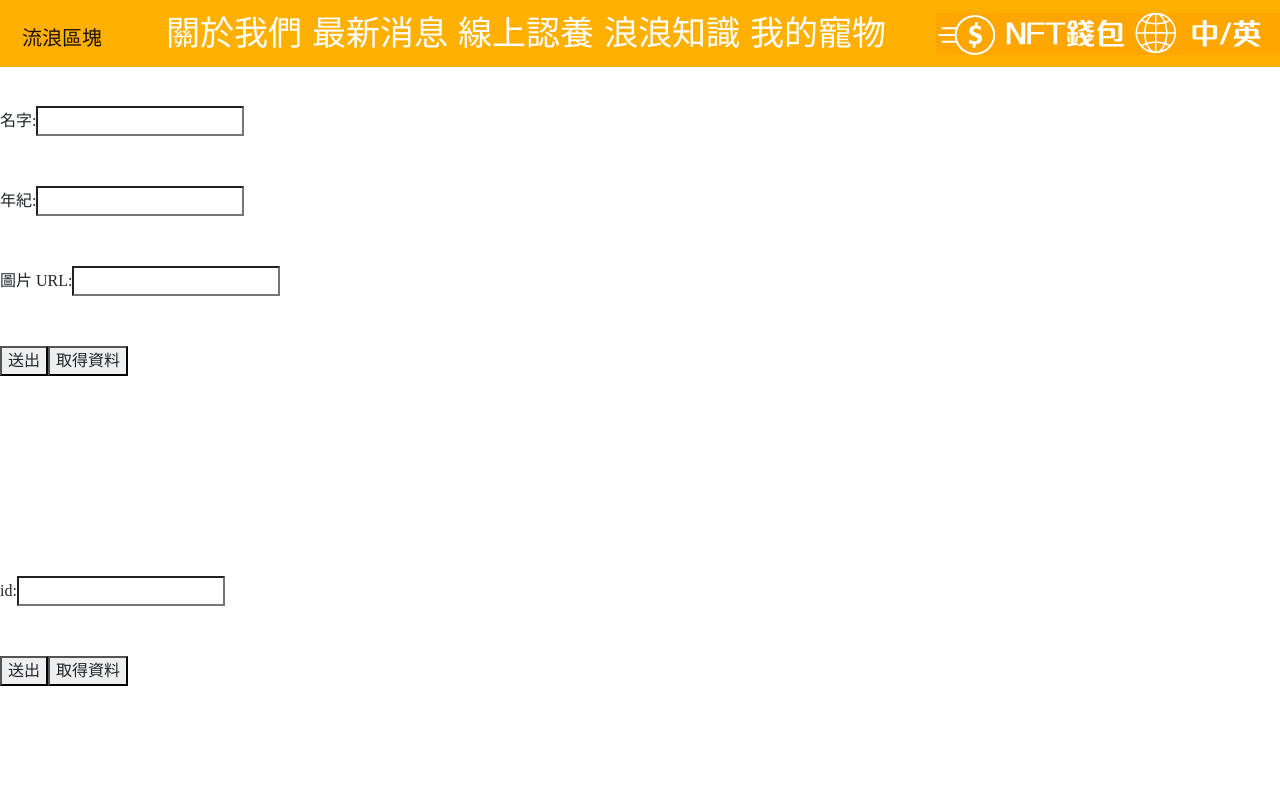
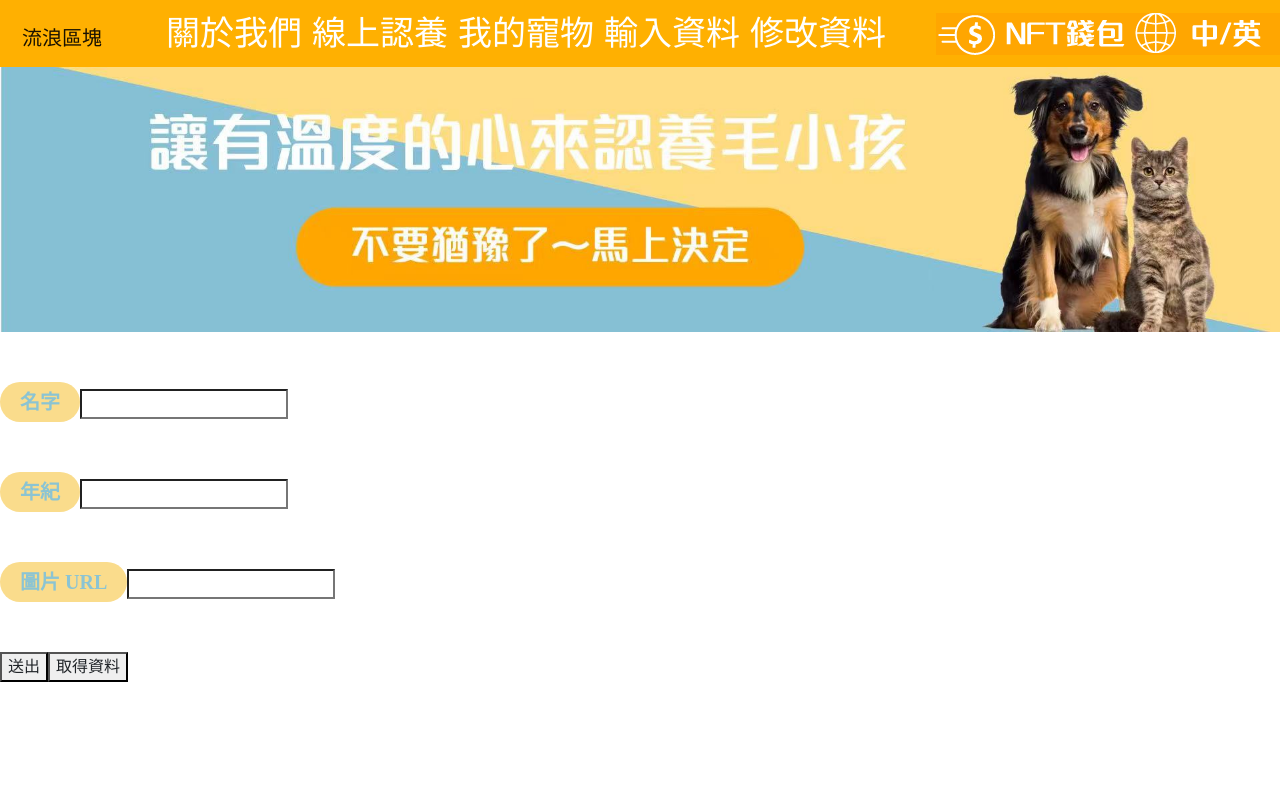
Before and after one commit to OttoFlame89111/SEC-DAPP, a React (Create React App) app: page /#/e in a window 1280 px wide. Both pictures are taken after a click on the button 1033 px from the left and 33 px from the top of the page. Shown: the top 800 px of the page. Built offline with nearby package versions, Linux system fonts and the light colour scheme; the HTML template or start-up script is replaced by a standard one; a web font is replaced by a local one.

Commit message:
最後版本更新

```diff
--- a/src/DogAct.js
+++ b/src/DogAct.js
@@ -7,16 +7,12 @@ function DogAct(){
 		<div className="Container4">
 			<div className="Container4-title"></div>
 			<div className="Container4-center">
-				<span className="Container4-text">Lorern lpsum is simply dummy text of the printing and typeset-
-				ting industry. Lorern lpsum has been the industry's standard
-				dummy text ever since the 1500s, when an unknown printer
-				took a galley of type and scrambled it to make a type speci-
-				men book. It has survived not only five centuries, but also the
-				leap into electronic typesetting, remaining essentially un-
-				changed. It was popularised in the 1960s with the release of
-				Letraset sheets containing Lorern lpsum passages, and more
-				recently with desktop publishing software like Aldus Page-
-				Maker including versions of Lorern lpsum.
+				<span className="Container4-text">我們相信，每一隻流浪狗都應該得到愛、尊重和關懷。作為一個團隊，
+				我們堅信我們可以為這些無家可歸的毛小孩帶來希望和改變。
+				<td></td>
+				擁抱慈愛：我們相信，愛是最強大的力量。我們以慈愛和同理心對待每一隻流浪狗，並致力於為牠們提供一個安全、溫暖和有愛的家。
+				<td></td>保護無辜：流浪狗無辜地面對著生活的困境和挑戰。我們堅定地相信，每一隻生命都是寶貴的，並且值得被尊重、保護和照顧。我們將竭盡所能，為這些流浪狗提供適當的食物、水源和醫療護理。
+				<td></td>建立合作：我們相信，只有通過合作和共同努力，我們才能真正改變流浪狗的命運。我們將與當地政府、動物保護組織和志願者合作，共同制定和實施有效的流浪狗救助計劃，並推動相關法律和政策的改變。
 				</span>
 				<div className="Container4-picture"></div>
 			</div>
--- a/src/NavBar.js
+++ b/src/NavBar.js
@@ -41,13 +41,13 @@ class NavBar extends React.Component {
               <Nav className="me-auto Button-Container">
                 <Link className='NavBar-Button1' to={""}>
                   <Trans i18nKey='description.navbar1' /></Link>
-                <Link className='NavBar-Button2' to={"/create"}>
+                <Link className='NavBar-Button2' to={"/owner"}>
                   <Trans i18nKey='description.navbar2' /></Link>
-                <Link className='NavBar-Button3' to={"/owner"}>
+                <Link className='NavBar-Button3' to={"/ownerpet"}>
                   <Trans i18nKey='description.navbar3' /></Link>
-                <Link className='NavBar-Button4' to={"/update"}>
+                <Link className='NavBar-Button4' to={"/create"}>
                   <Trans i18nKey='description.navbar4' /></Link>
-                <Link className='NavBar-Button3' to={"/ownerpet"}>
+                <Link className='NavBar-Button3' to={"/update"}>
                   <Trans i18nKey='description.navbar5' /></Link>
               </Nav>
             </Navbar.Collapse>
--- a/src/ProductSpecial.js
+++ b/src/ProductSpecial.js
@@ -24,16 +24,12 @@ function ProductSpecial(){
 			<div className="Container5-bottom">
 				<div className="Container5-picture"></div>
 				<span className="Container5-text">
-				Lorern lpsum is simply dummy text of the printing and typeset-
-				ting industry. Lorern lpsum has been the industry's standard
-				dummy text ever since the 1500s, when an unknown printer
-				took a galley of type and scrambled it to make a type speci-
-				men book. It has survived not only five centuries, but also the
-				leap into electronic typesetting, remaining essentially un-
-				changed. It was popularised in the 1960s with the release of
-				Letraset sheets containing Lorern lpsum passages, and more
-				recently with desktop publishing software like Aldus Page-
-				Maker including versions of Lorern lpsum.
+				關注領養狗狗最新消息介紹
+				<td></td>
+
+歡迎加入我們的領養狗狗社群！我們致力於為流浪狗提供安全、溫暖和永久的家庭，並通過定期分享最新消息和資訊，讓您緊跟我們的領養活動。
+
+
 				</span>
 			</div>
 		</div>
--- a/src/i18n/en.json
+++ b/src/i18n/en.json
@@ -1,9 +1,9 @@
 {
 	"navbar1": "About us",
-	"navbar2": "News",
-	"navbar3": "Online adoption",
-	"navbar4": "Voyager knowledge",
-	"navbar5": "Contract us",
+	"navbar2": "Online adoption",
+	"navbar3": "my pet",
+	"navbar4": "input data",
+	"navbar5": "modify data",
 	"container3_title": "Close-up photo",
 	"container3_text": "If you can bookmark our resources and help our resources~",
 	"container5_first_title": "Features",
--- a/src/i18n/zh-TW.json
+++ b/src/i18n/zh-TW.json
@@ -1,9 +1,9 @@
 {
 	"navbar1": "關於我們",
-	"navbar2": "最新消息",
-	"navbar3": "線上認養",
-	"navbar4": "浪浪知識",
-	"navbar5": "我的寵物",
+	"navbar2": "線上認養",
+	"navbar3": "我的寵物",
+	"navbar4": "輸入資料",
+	"navbar5": "修改資料",
 	"container3_title": "浪浪特寫照",
 	"container3_text": "如果可以收藏我們資助我們資助吧~",
 	"container5_first_title": "產品特點",
--- a/src/views/addpet/index.jsx
+++ b/src/views/addpet/index.jsx
@@ -1,6 +1,7 @@
 import React from 'react';
 import { ethers } from 'ethers';
 import abi from './abi.json';
+import styles from "./index.module.css";
 
 const contractAddress = '0xf6271A9a7591EA7EF07044024F3c9A4556d12C91'
 //const contractAddress = '0xe76297Bfd415Bca7D29868283db6F70E638da1Ee'
@@ -44,18 +45,31 @@ function Addpet(){
   let getTheId="";
 
     return(
+
+
+
       <div>
+         <img src={require('../../img/ownerbanner.jpg')} style={{ width: "100%" }} alt=""></img>
         <form action="">
             <div style={{marginTop: 50}}
             ></div>
-            名字:<input type="text" onChange={e => getTheName=e.target.value} />
+            <button className={styles["button"]}>
+            名字
+            </button>
+          <input type="text" onChange={e => getTheName=e.target.value} />
             <div style={{marginTop: 50}}
             ></div>
-            年紀:<input type="text" onChange={e => getTheage=e.target.value} />
+            <button className={styles["button"]}>
+            年紀
+            </button>
+            <input type="text" onChange={e => getTheage=e.target.value} />
             <div style={{marginTop: 50}}
             ></div>
 
-            圖片 URL:<input type="text" onChange={e => getTheImageURL=e.target.value} />
+            <button className={styles["button"]}>
+            圖片 URL
+            </button>
+            <input type="text" onChange={e => getTheImageURL=e.target.value} />
             <div style={{marginTop: 50}}
             ></div>
 
@@ -67,7 +81,11 @@ function Addpet(){
 
         </form>
         <form>
-            id:<input type="text" onChange={e => getTheId=e.target.value} />
+
+        <button className={styles["button"]}>
+            ID
+            </button>
+            <input type="text" onChange={e => getTheId=e.target.value} />
             <div style={{marginTop: 50}}
             ></div>
 
--- /dev/null
+++ b/src/views/addpet/index.module.css
@@ -0,0 +1,54 @@
+.button {
+  background: #fadc8c;
+  color: #fff;
+  font-weight: bold;
+  font-size: 20px;
+  color: #8bc4d3;
+  padding: 5px 20px;
+  border-radius: 20px;
+  border: none;
+}
+.button2 {
+  border: 2px solid #fadc8c;
+  background: #fff;
+  color: #fff;
+  font-weight: bold;
+  font-size: 15px;
+  color: #8bc4d3;
+  padding: 5px 40px;
+  border-radius: 20px;
+  margin-top: 10px;
+}
+.container {
+}
+.list {
+  display: grid;
+  grid-template-columns: 1fr 1fr 1fr;
+  grid-gap: 20px;
+  margin-top: 30px;
+}
+.item {
+  width: 100%;
+  position: relative;
+  display: flex;
+  flex-direction: column;
+  align-items: center;
+}
+.item-img {
+  width: 100%;
+  padding-bottom: 100%;
+  position: relative;
+}
+.item-img-img {
+  width: 100%;
+  height: 100%;
+  position: absolute;
+  border-radius: 10px;
+}
+.f1 {
+  margin-top: 20px;
+  color: #666;
+}
+.content {
+  padding: 20px;
+}
--- a/src/views/create/index.jsx
+++ b/src/views/create/index.jsx
@@ -53,6 +53,7 @@ function Create(){
 	}, []);
 	return (
 		<>
+		<img src={require('../../img/ownerbanner.jpg')} style={{ width: "100%" }} alt=""></img>
 			<h1>輸入個人資料 </h1>
 			<h3>錢包地址:{walletAddress}</h3><br/>
 			<form action="">
@@ -62,8 +63,11 @@ function Create(){
 				value={email} onChange={(e) => setEmail(e.target.value)} /><br/>
 				<input type="text" placeholder="地址"
 				value={address} onChange={(e) => setAddress(e.target.value)} /><br/>
+				<div style={{marginTop: 110}}
+            ></div>
 				<button type="submit"
 				onClick={handleOnSubmit}>送出</button>
+
 			</form>
 
 		</>
--- a/src/views/owner/index.jsx
+++ b/src/views/owner/index.jsx
@@ -52,9 +52,10 @@ function Owner() {
           認養計畫
         </button>
         <div className={styles["f1"]}>
-          Contrary to popular belief, Lorem Ipsum is not simply random text. It has roots in a piece of classical Latin literature from
-          bomaking it. over o vears olde richard countock. a Latin protessor at hampsden-Sydney College in Virginia,
-          looked  up one of the more obscure Latin words,consectetur,from a Lorem Ipsum passage,and going througn the cites of the word in classical
+        促進狗狗的認養：提供一個平台，讓有意認養狗狗的人們能夠輕鬆尋找合適的狗狗並進行認養程序。
+照顧流浪狗狗：確保認養的狗狗能夠得到適當的照顧和愛護，提供必要的醫療和食物。
+宣導意識提升：透過宣傳和教育活動，提高公眾對流浪狗狗問題的關注和意識，鼓勵認養而非購買寵物。
+提供後續支持：為認養家庭提供相關的資源和指導，協助他們順利適應新成員，解決可能出現的問題。
         </div>
         <div style={{ display: "flex", marginTop: 30, flexWrap: "wrap" }}>
           <img alt="" style={{ width: "30%" }} src={require('../../img/left.jpg')}></img>
--- a/src/views/update/index.jsx
+++ b/src/views/update/index.jsx
@@ -77,6 +77,7 @@ function Update(){
 
 	return(
 		<>
+		<img src={require('../../img/ownerbanner.jpg')} style={{ width: "100%" }} alt=""></img>
 			<h1>修改個人資料 </h1>
 			<h3>錢包地址:{walletAddress}</h3><br/>
 			<form action="">
@@ -86,6 +87,8 @@ function Update(){
 				 onChange={(e) => setNewEmail(e.target.value)} /><br/>
 				<input type="text" defaultValue={address}
 				 onChange={(e) => setNewAddress(e.target.value)} /><br/>
+				 <div style={{marginTop: 110}}
+            ></div>
 				<button type="submit"
 				onClick={UpdateSubmit}>修改</button>
 			</form>
```
